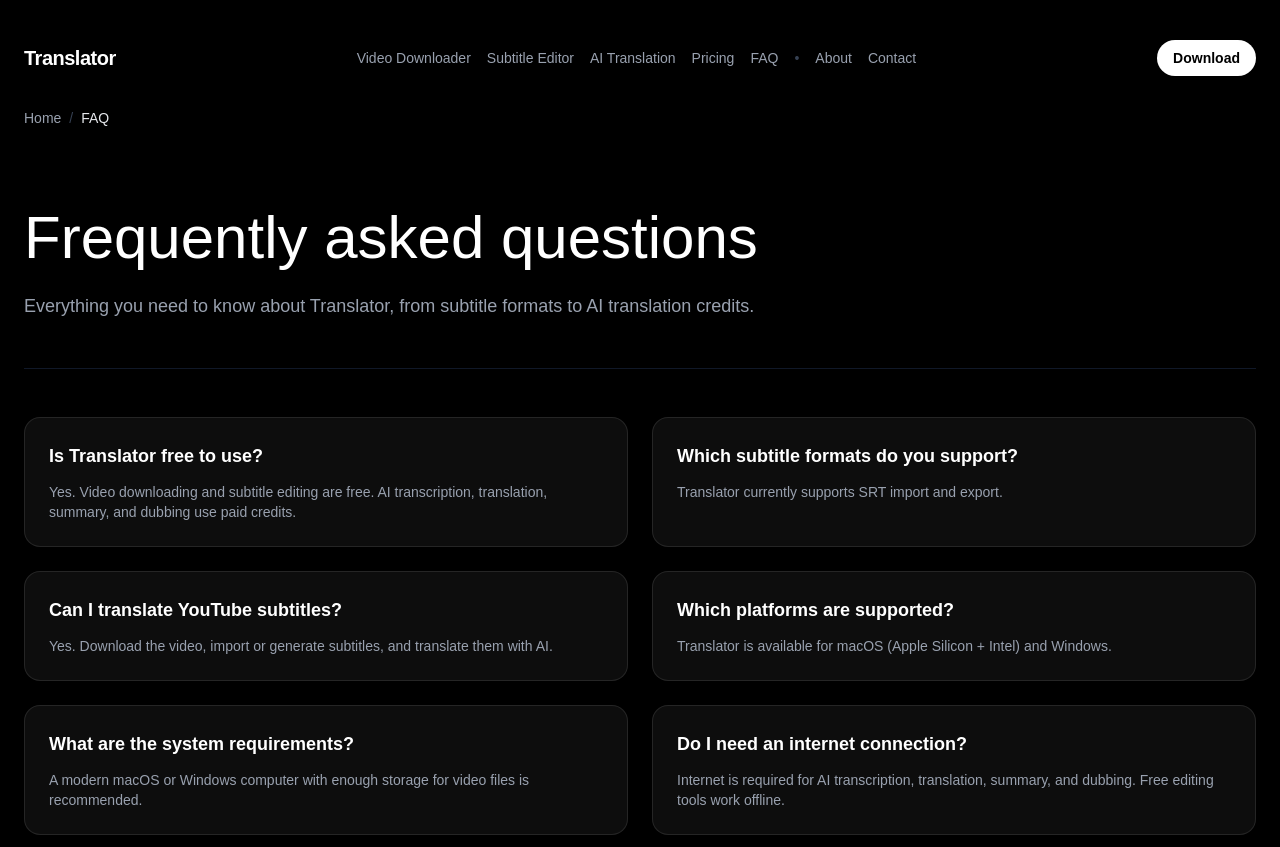
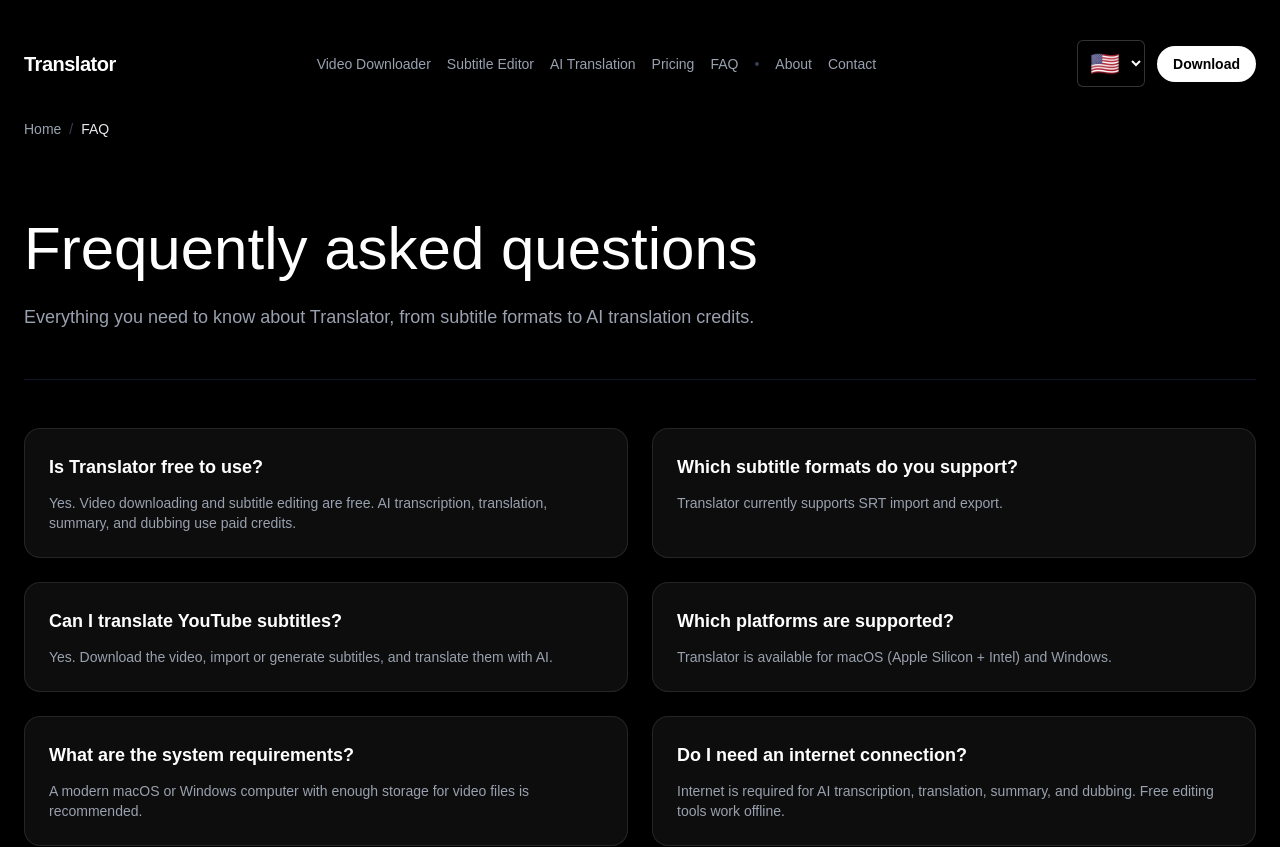
Before and after one commit to mikey1384/stage5-tools, a Next.js app: page /faq in a window 1280 px wide. Shown: the top 847 px of the page. Built offline with nearby package versions, Linux system fonts and the light colour scheme; no server answers.

Commit message:
Move language switcher into nav and add monitor scripts

```diff
--- a/app/layout.tsx
+++ b/app/layout.tsx
@@ -1,7 +1,6 @@
 import type { Metadata } from "next";
 import { Geist, Geist_Mono, Montserrat } from "next/font/google";
 import Script from "next/script";
-import { LanguageMenu } from "../components/LanguageMenu";
 import { t } from "../lib/strings";
 import { getLocale } from "../lib/get-locale";
 import "./globals.css";
@@ -106,7 +105,6 @@
             </noscript>
           </>
         ) : null}
-        <LanguageMenu />
         {children}
       </body>
     </html>
--- a/components/LanguageMenu.tsx
+++ b/components/LanguageMenu.tsx
@@ -1,9 +1,13 @@
 "use client";
 
 import { useSearchParams, useRouter, usePathname } from "next/navigation";
-import { useEffect, useState } from "react";
+import { useState } from "react";
 
-export function LanguageMenu() {
+interface LanguageMenuProps {
+  className?: string;
+}
+
+export function LanguageMenu({ className }: LanguageMenuProps) {
   const router = useRouter();
   const pathname = usePathname();
   const params = useSearchParams();
@@ -15,18 +19,7 @@
           | "en"
           | undefined)
       : undefined;
-
-  // Check if user has ever used Korean (separate from current language)
-  // Use state to prevent hydration mismatch
-  const [hasUsedKorean, setHasUsedKorean] = useState(false);
   const [isChanging, setIsChanging] = useState(false);
-
-  useEffect(() => {
-    // Only run on client to prevent hydration mismatch
-    if (typeof localStorage !== "undefined") {
-      setHasUsedKorean(localStorage.getItem("hasUsedKorean") === "true");
-    }
-  }, []);
   const domLocale =
     typeof document !== "undefined"
       ? (document.documentElement.lang as "en" | "ko")
@@ -34,28 +27,8 @@
   const locale =
     (queryLocale as "ko" | "en" | null) ?? cookieLocale ?? domLocale;
 
-  // Set localStorage flag when Korean is detected (URL param or other means)
-  useEffect(() => {
-    if (locale === "ko" && typeof localStorage !== "undefined") {
-      localStorage.setItem("hasUsedKorean", "true");
-      setHasUsedKorean(true);
-    }
-  }, [locale]);
-
-  /** Show menu when Korean has ever been relevant to the user */
-  const browserWantedKorean =
-    typeof navigator !== "undefined" &&
-    navigator.language.toLowerCase().startsWith("ko");
-
-  const userHasKoreanContext =
-    browserWantedKorean || // Browser language is Korean
-    queryLocale === "ko" || // Currently using ?l=ko URL
-    cookieLocale === "ko" || // Has Korean cookie (used Korean before)
-    locale === "ko" || // Currently viewing Korean content
-    hasUsedKorean; // Has used Korean at some point
-
   // Hide on routes that don't support localization
-  if (!userHasKoreanContext || pathname.startsWith("/echo")) return null;
+  if (pathname.startsWith("/echo")) return null;
 
   /** swap locale & store cookie */
   const switchTo = async (lang: "ko" | "en") => {
@@ -72,12 +45,6 @@
       next.delete("l");
     }
 
-    // Remember if user has ever used Korean
-    if (lang === "ko" && typeof localStorage !== "undefined") {
-      localStorage.setItem("hasUsedKorean", "true");
-      setHasUsedKorean(true);
-    }
-
     document.cookie = `lang=${lang}; path=/; max-age=${60 * 60 * 24 * 365}`;
     const queryString = next.toString();
     const newUrl = queryString ? `${pathname}?${queryString}` : pathname;
@@ -92,13 +59,14 @@
   };
 
   return (
-    <div className="absolute top-6 right-6 z-50">
+    <div className={className}>
       <div className="relative">
         <select
           value={locale}
           onChange={(e) => switchTo(e.target.value as "ko" | "en")}
           disabled={isChanging}
-          className={`rounded-md bg-black/60 text-white p-2 text-2xl border border-white/20 backdrop-blur-sm cursor-pointer hover:bg-black/80 transition-all ${
+          aria-label="Select language"
+          className={`h-9 min-w-14 rounded-full border border-white/20 bg-white/10 pl-3 pr-2 text-[15px] leading-none text-white backdrop-blur-sm cursor-pointer transition hover:bg-white/20 sm:h-auto sm:min-w-0 sm:rounded-md sm:bg-black/60 sm:p-2 sm:text-2xl sm:hover:bg-black/80 ${
             isChanging ? "opacity-50 cursor-wait" : ""
           }`}
         >
--- a/components/SiteNav.tsx
+++ b/components/SiteNav.tsx
@@ -1,5 +1,6 @@
 import Link from "next/link";
 import { t, Locale } from "../lib/strings";
+import { LanguageMenu } from "./LanguageMenu";
 
 interface SiteNavProps {
   locale: Locale;
@@ -22,19 +23,22 @@
   return (
     <header className="pt-10 pb-8">
       <div className="flex flex-col gap-6 lg:flex-row lg:items-center lg:justify-between">
-        <div className="flex items-center justify-between">
+        <div className="flex items-center justify-between gap-3">
           <Link
             href="/"
             className="text-xl font-montserrat font-semibold tracking-tight text-white"
           >
             Translator
           </Link>
+          <div className="flex items-center gap-2 lg:hidden">
+            <LanguageMenu />
             <Link
               href="/#download"
-            className="rounded-full bg-white px-4 py-2 text-sm font-semibold text-black transition hover:bg-gray-200 lg:hidden"
+              className="rounded-full bg-white px-4 py-2 text-sm font-semibold text-black transition hover:bg-gray-200"
             >
               {t("navDownload", locale)}
             </Link>
+          </div>
         </div>
 
         <nav className="flex flex-wrap items-center gap-4 text-sm text-gray-400">
@@ -59,13 +63,16 @@
           ))}
         </nav>
 
+        <div className="hidden lg:flex lg:items-center lg:gap-3">
+          <LanguageMenu />
           <Link
             href="/#download"
-          className="hidden rounded-full bg-white px-4 py-2 text-sm font-semibold text-black transition hover:bg-gray-200 lg:inline-flex"
+            className="rounded-full bg-white px-4 py-2 text-sm font-semibold text-black transition hover:bg-gray-200"
           >
             {t("navDownload", locale)}
           </Link>
         </div>
+      </div>
     </header>
   );
 }
```
Also changed, not shown: package.json (+6 -1 lines). Lines whose indentation alone changed are shown as unchanged.
